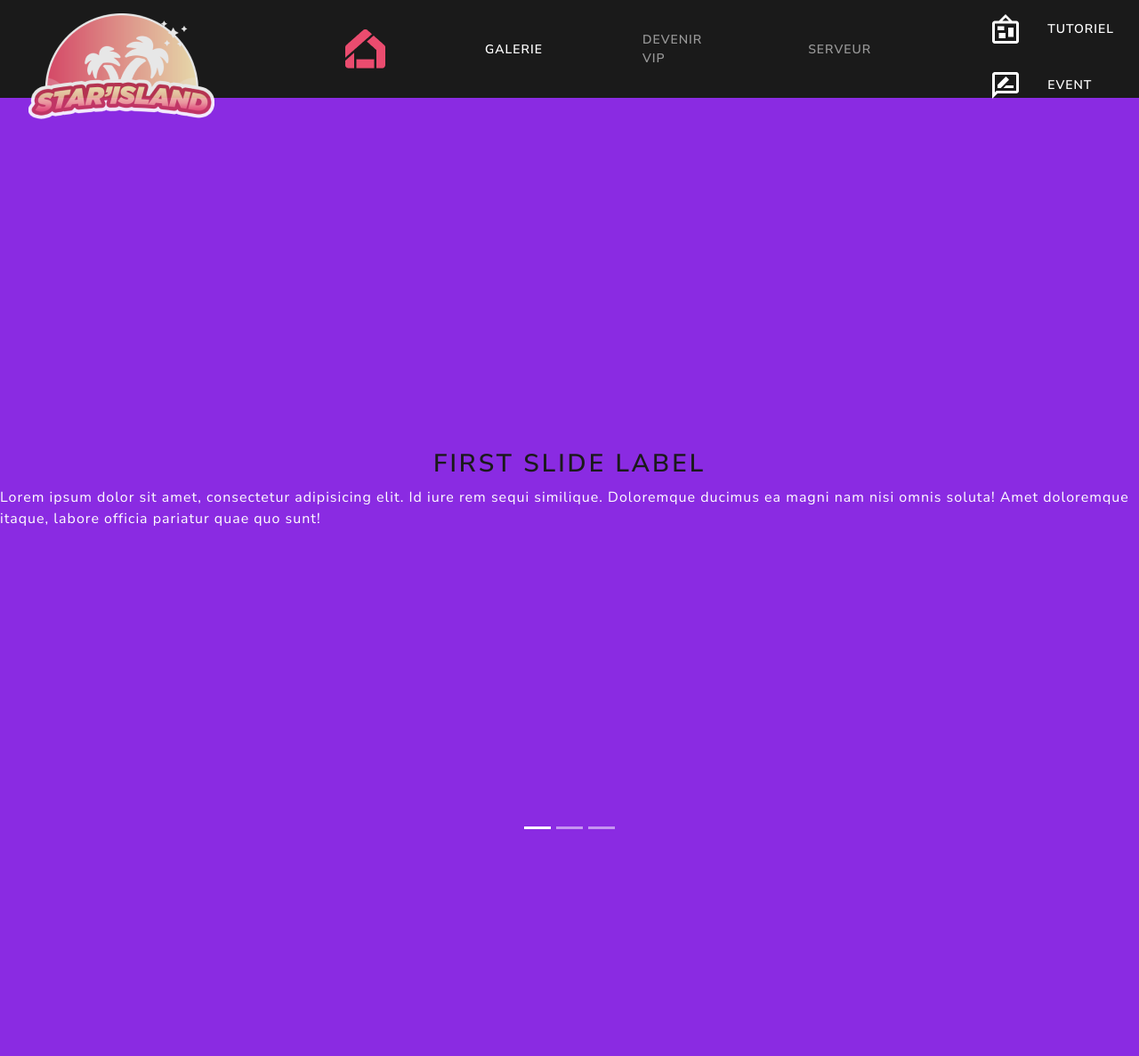
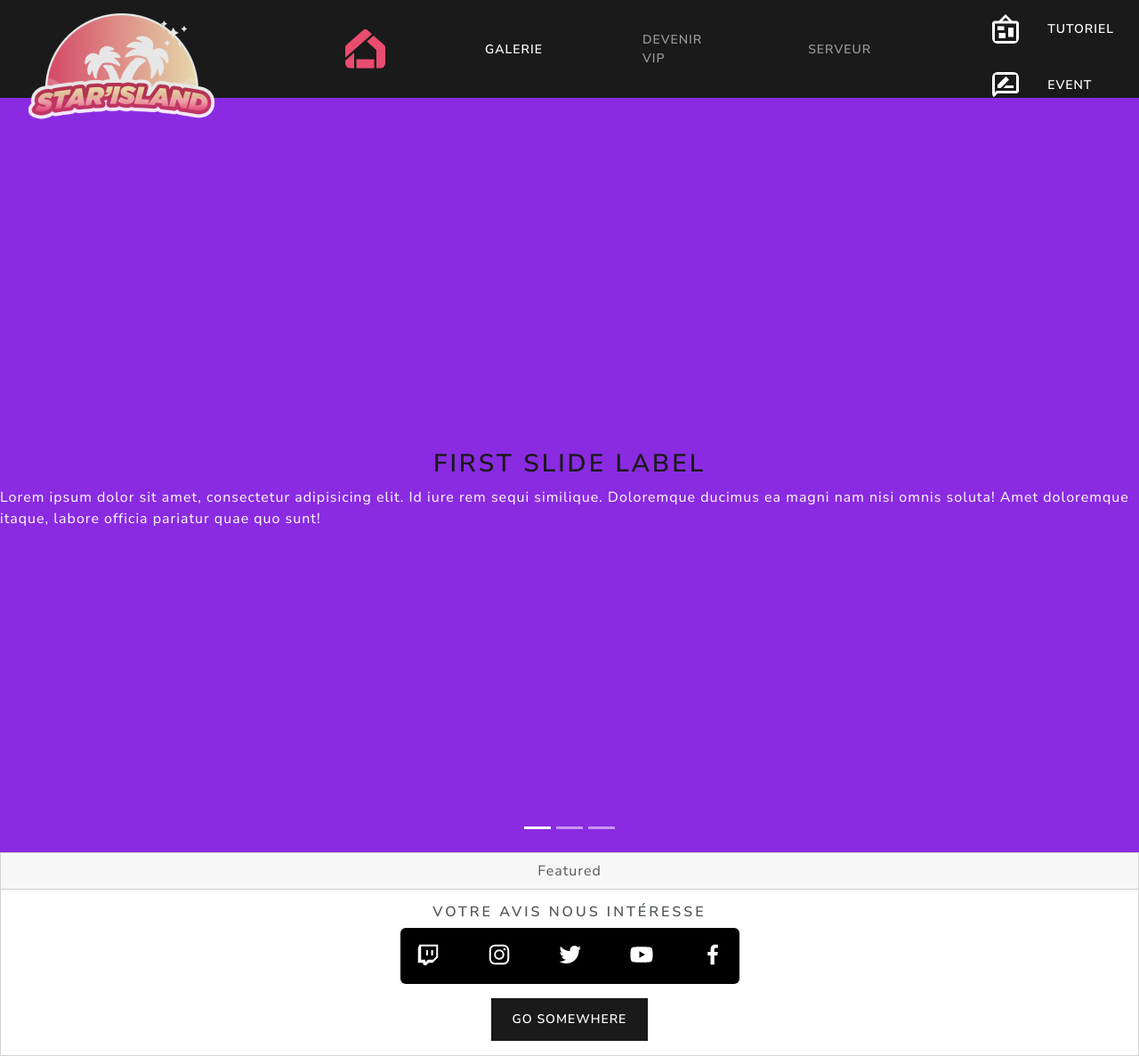
Before and after one commit to guarneriAnthony/star_island, a PHP site: page /PHP/ in a window 1280 px wide. Shown: the whole page at 89% size. Before the commit the page ends 932 px from the top, so only its background shows below. Run offline with PHP 8.4, Linux system fonts and the light colour scheme.

Commit message:
carousel work ready for test

```diff
--- a/css/style_index.css
+++ b/css/style_index.css
@@ -19,3 +19,146 @@ body {
 #indi {
     margin-bottom: 50px;
 }
+
+
+
+
+
+
+  /**/
+  *,
+  *::after,
+  *::before {
+    margin: 0;
+    padding: 0;
+    box-sizing: border-box;
+  }
+  :root {
+    --image-size: 500px;
+  }
+  html,
+
+  .gallery {
+    max-width: 200px;
+    width: 100%;
+    height: 30rem;
+    position: relative;
+    display: grid;
+  }
+  .slider {
+    display: flex;
+    position: relative;
+  }
+  .wrapper {
+    position: relative;
+    display: none;
+    transition: transform 0.5s ease-out, left 0.5s ease-out;
+  }
+
+
+  .wrapper:has(+ * + * + .selected) {
+    display: flex;
+    position: absolute;
+    top: 50%;
+    left: calc(50% - var(--image-size));
+    transform: translate3d(-50%, -50%, 0) scale(0);
+    z-index: 0;
+  }
+  .wrapper:has(+ * + .selected) {
+    display: flex;
+    position: absolute;
+    top: 50%;
+    left: calc(50% - var(--image-size) / 2);
+    transform: translate3d(-50%, -50%, 0) scale(0.8);
+    z-index: 1;
+  }
+  .wrapper:has(+ .selected) {
+    display: flex;
+    position: absolute;
+    top: 50%;
+    left: calc(50% - var(--image-size) / 4);
+    transform: translate3d(-50%, -50%, 0) scale(0.9);
+    z-index: 2;
+  }
+  .selected {
+    display: flex;
+    position: absolute;
+    top: 50%;
+    left: 50%;
+    transform: translate3d(-50%, -50%, 0);
+    z-index: 3;
+  }
+  .selected + .wrapper {
+    display: flex;
+    position: absolute;
+    top: 50%;
+    left: calc(50% + var(--image-size) / 4);
+    transform: translate3d(-50%, -50%, 0) scale(0.9);
+    z-index: 2;
+  }
+  .selected + * + .wrapper {
+    display: flex;
+    position: absolute;
+    top: 50%;
+    left: calc(50% + var(--image-size) / 2);
+    transform: translate3d(-50%, -50%, 0) scale(0.8);
+    z-index: 1;
+  }
+  .selected + * + * + .wrapper {
+    display: flex;
+    position: absolute;
+    top: 50%;
+    left: calc(50% + var(--image-size));
+    transform: translate3d(-50%, -50%, 0) scale(0);
+    z-index: 0;
+  }
+  .arrows {
+    position: absolute;
+    bottom: 0;
+    width: 100%;
+    display: flex;
+    justify-content: space-around;
+    z-index: 4;
+  }
+  .arrows .left,
+  .arrows .right {
+    position: relative;
+    cursor: pointer;
+  }
+  .arrows .left.disabled,
+  .arrows .right.disabled {
+    opacity: 0.5;
+  }
+  .arrows .left::before,
+  .arrows .right::before {
+    content: "";
+    position: absolute;
+    top: 50%;
+    width: 3rem;
+    height: 4px;
+    transform: translateY(-50%);
+  }
+  .arrows .left:before {
+    right: -100%;
+    background: linear-gradient(
+      90deg,
+      rgba(255, 255, 255, 1),
+      rgba(255, 255, 255, 0)
+    );
+  }
+  .arrows .right::before {
+    left: -100%;
+    background: linear-gradient(
+      90deg,
+      rgba(255, 255, 255, 0),
+      rgba(255, 255, 255, 1)
+    );
+  }
+  .arrows svg {
+    width: 2.5rem;
+    height: 2.5rem;
+    fill: #fff;
+  }
+  img {
+    border-radius: 6px;
+  }
--- a/inc/header.inc.php
+++ b/inc/header.inc.php
@@ -7,6 +7,7 @@
           content="width=device-width, user-scalable=no, initial-scale=1.0, maximum-scale=1.0, minimum-scale=1.0">
     <meta http-equiv="X-UA-Compatible" content="ie=edge">
     <title>Document</title>
+    <script src="script/scriptCarousel" defer></script>
     <script src="https://cdn.jsdelivr.net/npm/bootstrap@5.3.0/dist/js/bootstrap.bundle.min.js" integrity="sha384-geWF76RCwLtnZ8qwWowPQNguL3RmwHVBC9FhGdlKrxdiJJigb/j/68SIy3Te4Bkz" crossorigin="anonymous" defer></script>
     <link rel="stylesheet" href="https://cdnjs.cloudflare.com/ajax/libs/bootswatch/5.2.3/lux/bootstrap.min.css" integrity="sha512-+TCHrZDlJaieLxYGAxpR5QgMae/jFXNkrc6sxxYsIVuo/28nknKtf9Qv+J2PqqPXj0vtZo9AKW/SMWXe8i/o6w==" crossorigin="anonymous" referrerpolicy="no-referrer" />
     <link rel="stylesheet" href="./css/style_header.css">
--- a/index.php
+++ b/index.php
@@ -14,37 +14,55 @@
                 <h2>First slide label</h2>
                 <p>Lorem ipsum dolor sit amet, consectetur adipisicing elit. Id iure rem sequi similique. Doloremque ducimus ea magni nam nisi omnis soluta! Amet doloremque itaque, labore officia pariatur quae quo sunt!</p>
             </div>
+            <!--ITEM 2-->
                 <div class="carousel-item">
 
-                <div id="carouselGalerieIndicators" class="carousel slide">
-                    <div class="carousel-inner">
-                        <div class="carousel-item active">
-                            <img src="https://picsum.photos/200" class="d-block w-100" alt="...">
+                <div class="gallery">
+    <div id="slider" class="slider">
     </div>
-                        <div class="carousel-item">
-                            <img src="https://picsum.photos/200" class="d-block w-100" alt="...">
+    <div class="arrows">
+        <div class="left">
+        <svg viewBox="0 0 512 512" width="100" title="chevron-circle-left">
+            <path d="M256 504C119 504 8 393 8 256S119 8 256 8s248 111 248 248-111 248-248 248zM142.1 273l135.5 135.5c9.4 9.4 24.6 9.4 33.9 0l17-17c9.4-9.4 9.4-24.6 0-33.9L226.9 256l101.6-101.6c9.4-9.4 9.4-24.6 0-33.9l-17-17c-9.4-9.4-24.6-9.4-33.9 0L142.1 239c-9.4 9.4-9.4 24.6 0 34z" />
+        </svg>
         </div>
-                        <div class="carousel-item">
-                            <img src="https://picsum.photos/200" class="d-block w-100" alt="...">
+        <div class="right">
+        <svg viewBox="0 0 512 512" width="100" title="chevron-circle-right">
+            <path d="M256 8c137 0 248 111 248 248S393 504 256 504 8 393 8 256 119 8 256 8zm113.9 231L234.4 103.5c-9.4-9.4-24.6-9.4-33.9 0l-17 17c-9.4 9.4-9.4 24.6 0 33.9L285.1 256 183.5 357.6c-9.4 9.4-9.4 24.6 0 33.9l17 17c9.4 9.4 24.6 9.4 33.9 0L369.9 273c9.4-9.4 9.4-24.6 0-34z" />
+        </svg>
         </div>
     </div>
-                    <button class="carousel-control-prev" type="button" data-bs-target="#carouselGalerieIndicators" data-bs-slide="prev">
-                        <span class="carousel-control-prev-icon" aria-hidden="true"></span>
-                        <span class="visually-hidden">Previous</span>
-                    </button>
-                    <button class="carousel-control-next" type="button" data-bs-target="#carouselGalerieIndicators" data-bs-slide="next">
-                        <span class="carousel-control-next-icon" aria-hidden="true"></span>
-                        <span class="visually-hidden">Next</span>
-                    </button>
     </div>
             </div>
+            <!--FIN ITEM 2-->
+            <!--Troisieme item Carousel-->
             <div class="carousel-item">
-                <h2>Second slide label</h2>
-                Lorem ipsum dolor sit amet, consectetur adipisicing elit. Accusamus alias at, dolorum eaque enim eum illo iste libero nesciunt nobis non nostrum quaerat quidem quos recusandae reiciendis saepe! Itaque, repellendus.
+                <section class="commentTopServeur">
+                <img class="" src="./assets/discord.png">
+                </section>
             </div>
+            <!--FIN troisieme item Carousel-->
+        </div>
+    </div>
+    <!--Espace commentaire du bas-->
+    <div class="containerComments">
+        <div class="commentOne"></div>
+        <div class="commentTwo"></div>
+        <div class="commentThree"></div>
+        <div class="commentFour"></div>
+
+        <div class="card text-center">
+  <div class="card-header">
+    Featured
+  </div>
+  <div class="card-body">
+    <h5 class="card-title">Votre avis nous intéresse</h5>
+    <p class="card-text"><img src="./assets/RéseauxSociaux.png"></p>
+    <a href="#" class="btn btn-primary">Go somewhere</a>
   </div>
 
 </div>
+    <!--FIN Espace commentaire du bas-->
 </section>
 
 
```
Also changed, not shown: script/script.js (line endings or trailing spaces), 1 other file. Lines whose indentation alone changed are shown as unchanged.
